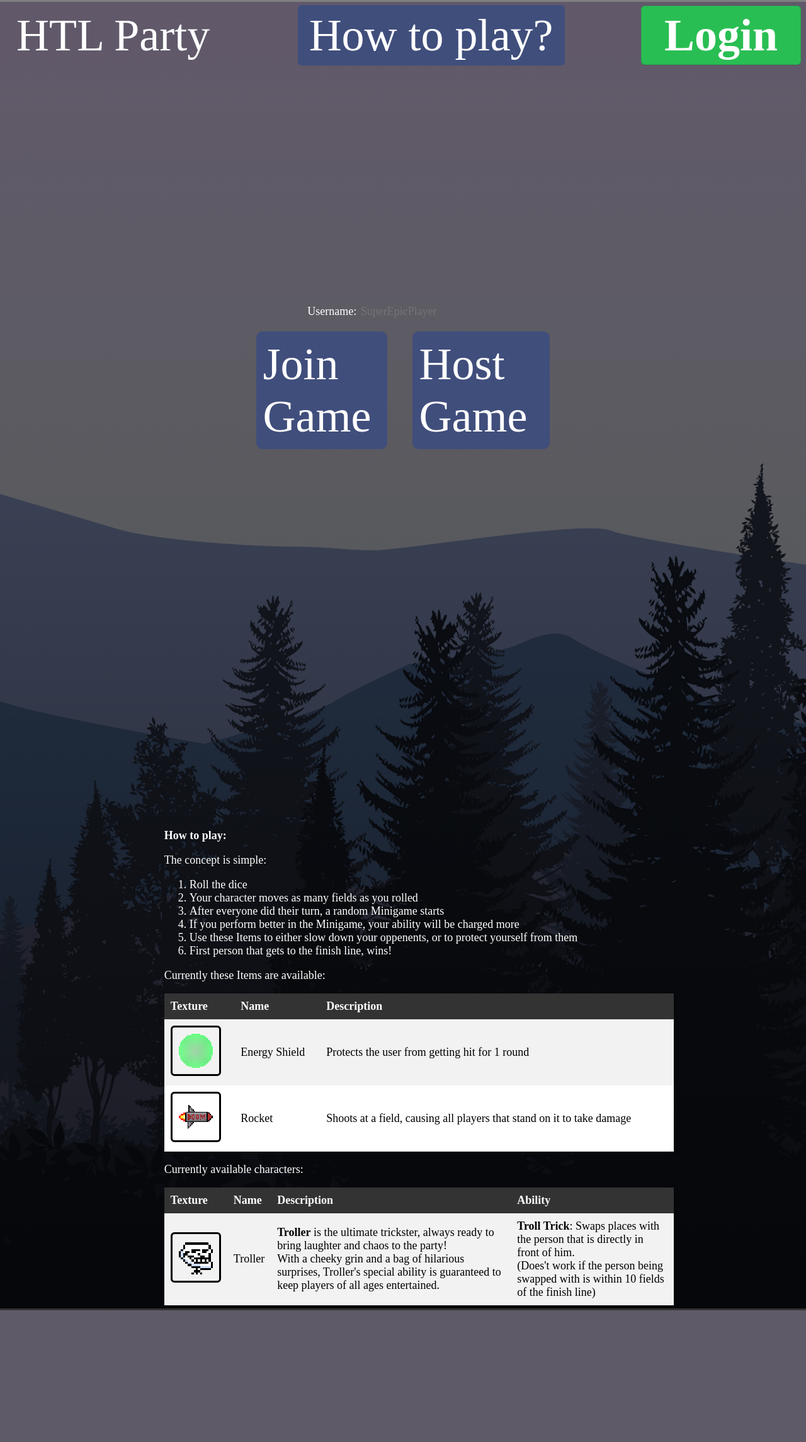
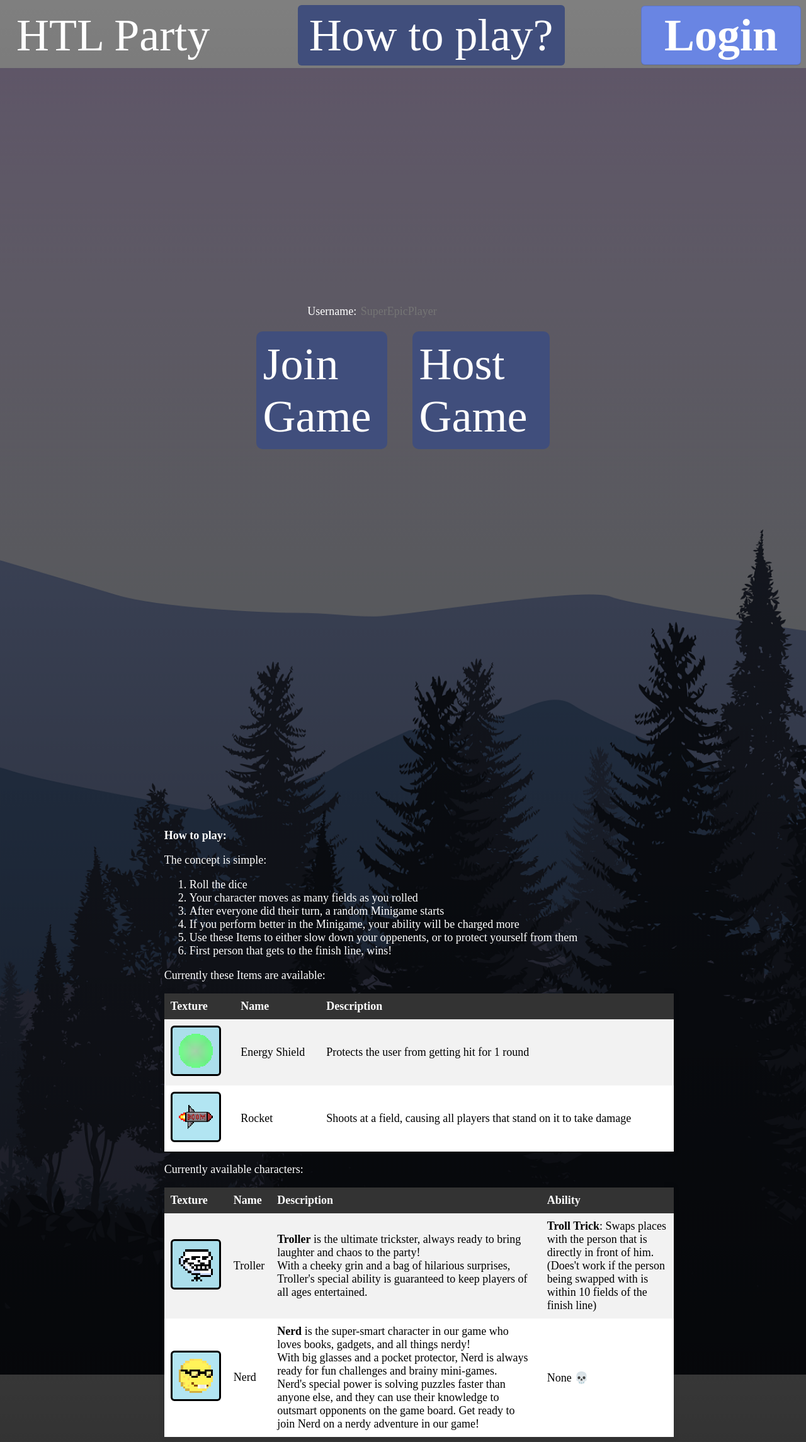
Before and after one commit to DenizCiger/Pugnators, a PHP site: page /home.html in a window 1280 px wide. Shown: the whole page at 63% size. Before the commit the page ends 2080 px from the top, so only its background shows below. Run offline with PHP 8.4, Linux system fonts and the light colour scheme.

Commit message:
Add Description for Nerd Character

```diff
--- a/Webpage/home.html
+++ b/Webpage/home.html
@@ -82,6 +82,14 @@
                     (Does't work if the person being swapped with is within 10 fields of the finish line)
                 </td>
             </tr>
+            <tr>
+                <td><img src="images/Game Textures/Characters/Nerd/Nerd Icon.png" alt="Nerd Texture"></td>
+                <td>Nerd</td>
+                <td><b>Nerd</b> is the super-smart character in our game who loves books, gadgets, and all things nerdy! <br>
+                    With big glasses and a pocket protector, Nerd is always ready for fun challenges and brainy mini-games. <br>
+                    Nerd's special power is solving puzzles faster than anyone else, and they can use their knowledge to outsmart opponents on the game board. Get ready to join Nerd on a nerdy adventure in our game!</td>
+                <td>None 💀</td>
+            </tr>
         </table>
     </section>
 </body>
--- a/Webpage/style.css
+++ b/Webpage/style.css
@@ -44,13 +44,13 @@ header a:hover{
 
 .htp:hover{
   background-color: #323d61;
-  color: white;
+  color: #fff;
 }
 
 /* Login Button */
 .login_btn {
   appearance: none;
-  background-color: #29be53;
+  background-color: #6985e3;
   border: 1px solid rgba(27, 31, 35, .15);
   border-radius: 6px;
   box-shadow: rgba(27, 31, 35, .1) 0 1px 0;
@@ -78,7 +78,8 @@ header a:hover{
 }
 
 .login_btn:hover {
-  background-color: #2c974b;
+  background-color: #4c62aa;
+  color: #fff;
 }
 
 .login_btn:focus {
@@ -94,7 +95,7 @@ header a:hover{
 }
 
 .login_btn:active {
-  background-color: #298e46;
+  background-color: #2f3d6c;
   box-shadow: rgba(20, 70, 32, .2) 0 1px 0 inset;
 }
 
@@ -144,6 +145,7 @@ td img{
   -ms-interpolation-mode: nearest-neighbor;
   image-rendering: crisp-edges;
   image-rendering: pixelated;
+  background-color: rgba(80, 195, 226, 0.439);
   border: #000 solid;
   border-radius: 6px;
 }
@@ -178,7 +180,7 @@ td b{
   margin-left: 20%;
 }
 
-
+/* Login Form */
 
 .form-box h1{
   text-align: center;
@@ -211,7 +213,7 @@ td b{
 }
 
 .form-box button{
-  color: #000;
+  color: #fff;
 }
 
 .login-btn{
@@ -230,17 +232,14 @@ td b{
 
 /* Custom Scrollbar */
 
-/* width */
 ::-webkit-scrollbar {
   width: 20px;
 }
 
-/* Track */
 ::-webkit-scrollbar-track {
   background: #151322;
 }
 
-/* Handle */
 ::-webkit-scrollbar-thumb {
   background: #293259;
   border-radius: 10px;
```
Also changed, not shown: Webpage/images/Game Textures/Characters/Nerd/Nerd Icon.png (renamed from Webpage/images/Game Textures/Characters/nerd/nerd_icon.png).
